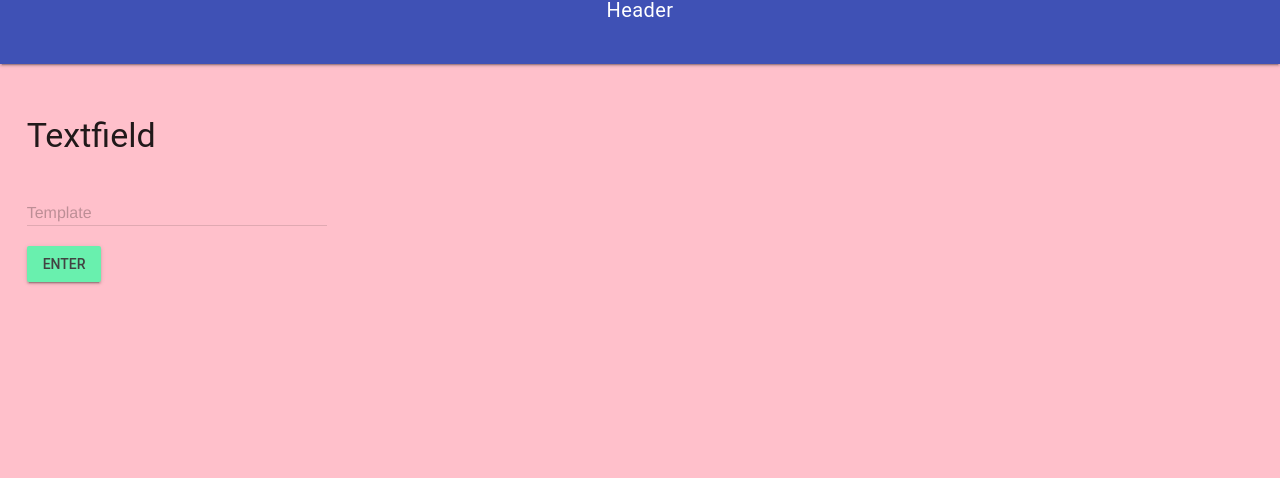
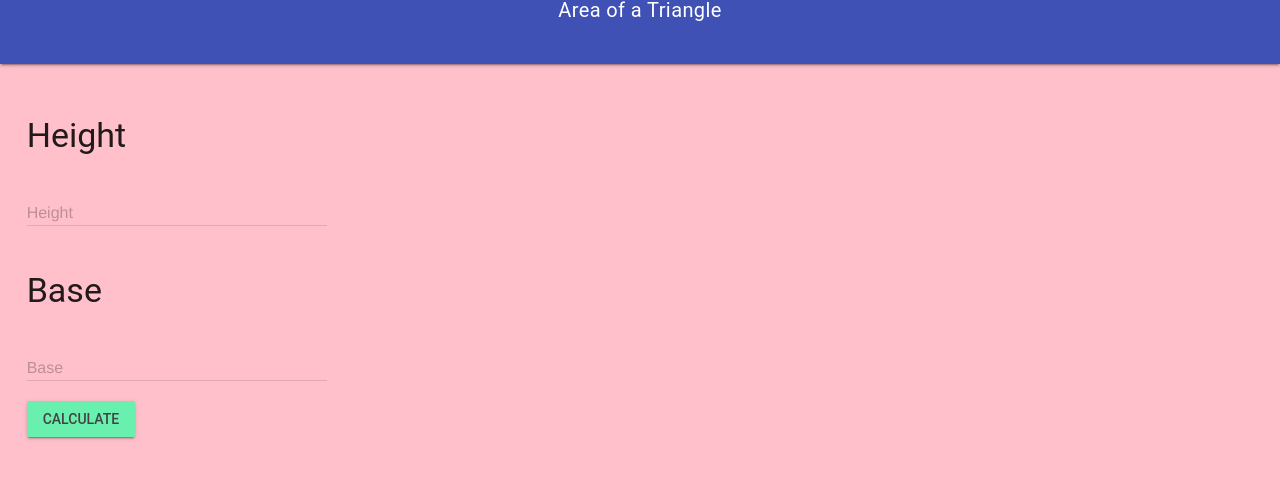
Before and after one commit to Alex-Nelson-1/ICS2O-UNIT2-04-JS-AREA, a plain HTML site: page index.html in a window 1280 px wide. Drawn offline with nearby package versions, Linux system fonts and the light colour scheme.

Commit message:
Finished index.html

```diff
--- a/index.html
+++ b/index.html
@@ -1,5 +1,5 @@
 <!DOCTYPE html>
-<!--ICS2O-UNIT1-TEMPLATE-->
+<!--ICS2O-UNIT2-04-JS-AREA-->
 <html lang="en-ca">
   <head>
     <meta charset="utf-8" />
@@ -20,7 +20,7 @@
     <link rel="icon" type="image/png" sizes="32x32" href="favicon-32x32.png" />
     <link rel="icon" type="image/png" sizes="16x16" href="favicon-16x16.png" />
     <link rel="manifest" href="site.webmanifest" />
-    <title>TEMPLATE</title>
+    <title>Area of a triangle</title>
   </head>
   <body>
     <script defer src="https://code.getmdl.io/1.3.0/material.min.js"></script>
@@ -28,31 +28,49 @@
     <div class="mdl-layout mdl-js-layout mdl-layout--fixed-header">
       <header class="mdl-layout__header" style="text-align: center">
         <div class="mdl-layout-header-row">
-          <span class="mdl-layout__title">Header</span>
+          <span class="mdl-layout__title">Area of a Triangle</span>
         </div>
       </header>
       <main class="mdl-layout__content">
         <!--Text field for Street Name-->
         <form action="#">
-          <h3>Textfield</h3>
+          <h3>Height</h3>
           <div class="mdl-textfield mdl-js-textfield">
             <input
               class="mdl-textfield__input"
-              type="text"
-              pattern="[a-zA-Z]*"
-              id="template"
+              type="number"
+              pattern="[0-9]*"
+              id="triangleHeight"
             />
             <!--This will control the textfields error message and label-->
-            <label class="mdl-textfield__label" for="template">Template</label>
-            <span class="mdl-textfield__error">Letters Only!</span>
+            <label class="mdl-textfield__label" for="triangleHeight"
+              >Height</label
+            >
+            <span class="mdl-textfield__error">Numbers Only!</span>
+          </div>
+        </form>
+        <form action="#">
+          <h3>Base</h3>
+          <div class="mdl-textfield mdl-js-textfield">
+            <input
+              class="mdl-textfield__input"
+              type="number"
+              pattern="[0-9]*"
+              id="triangleBase"
+            />
+            <!--This will control the textfields error message and label-->
+            <label class="mdl-textfield__label" for="triangleBase"
+              >Base</label
+            >
+            <span class="mdl-textfield__error">Numbers Only!</span>
           </div>
         </form>
         <!-- Accent-colored raised button -->
         <button
           class="mdl-button mdl-js-button mdl-button--raised mdl-button--accent"
-          onclick="myButtonClicked()"
+          onclick="calculate()"
         >
-          Enter
+          Calculate
         </button>
       </main>
     </div>
```
